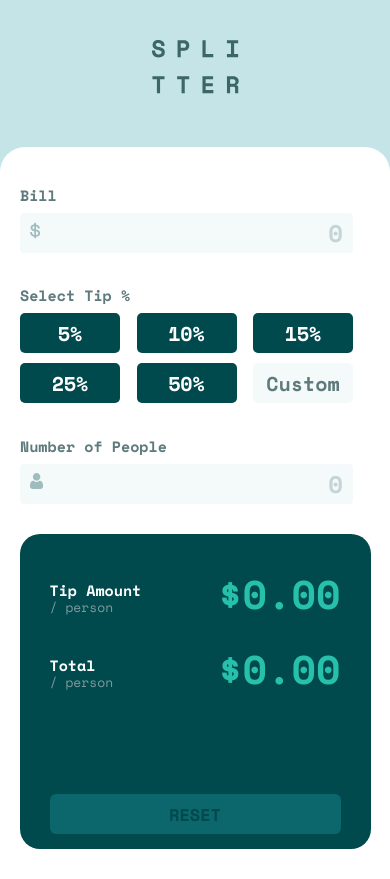
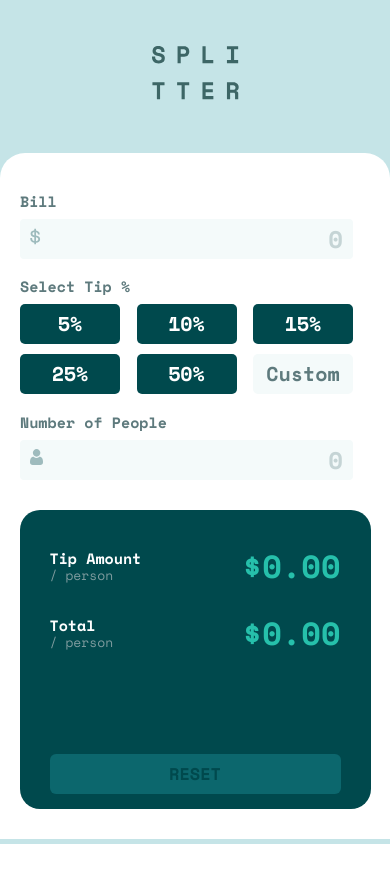
Before and after one commit to Deydii/tip-calculator-app-main, a React (Create React App) app: page / in a window 390 px wide. After the commit the page ends 844 px from the top, so only its background shows below. Built offline with nearby package versions, Linux system fonts and the light colour scheme.

Commit message:
add responsive design on tablet

```diff
--- a/src/components/Splitter/Amount/style.scss
+++ b/src/components/Splitter/Amount/style.scss
@@ -46,6 +46,14 @@
   }
 }
 
+@media screen and (max-width: v.$tablet) {
+  .amount {
+    &__price {
+      font-size: 32px;
+    }
+  }
+}
+
 @media screen and (max-width: v.$mobile) {
   .amount {
     &__price {
--- a/src/components/Splitter/Bill/style.scss
+++ b/src/components/Splitter/Bill/style.scss
@@ -42,3 +42,20 @@ input::-webkit-outer-spin-button,
 input::-webkit-inner-spin-button {
   display: none;
 }
+
+@media screen and (max-width: v.$tablet) {
+  .bill {
+    margin-bottom: 20px;
+    &__input {
+      width: 100%;
+    }
+  }
+}
+
+@media screen and (max-width: v.$mobile-large) {
+  .bill {
+    &__input {
+      width: 90%;
+    }
+  }
+}
--- a/src/components/Splitter/People/style.scss
+++ b/src/components/Splitter/People/style.scss
@@ -55,6 +55,26 @@
   }
 }
 
+@media screen and (max-width: v.$tablet) {
+  .people {
+    &__input {
+      width: 100%;
+    }
+    &__error {
+      right: 0;
+      top: 0;
+    }
+  }
+}
+
+@media screen and (max-width: v.$mobile-large) {
+  .people {
+    &__input {
+      width: 90%;
+    }
+  }
+}
+
 @media screen and (max-width: v.$mobile) {
   .people {
     &__error {
--- a/src/components/Splitter/Tip/style.scss
+++ b/src/components/Splitter/Tip/style.scss
@@ -32,7 +32,7 @@
   border-radius: 5px;
   font-size: 20px;
   font-weight: v.$font-weight-bold;
-  &--selected{
+  &--selected {
     background: v.$color-strong-cyan;
   }
   &--custom {
@@ -50,6 +50,12 @@
   }
 }
 
+@media screen and (max-width: v.$tablet) {
+  .tips {
+    margin-bottom: 20px;
+  }
+}
+
 @media screen and (max-width: v.$mobile) {
   .tip {
     width: 120px;
--- a/src/components/Splitter/style.scss
+++ b/src/components/Splitter/style.scss
@@ -18,6 +18,12 @@
   }
 }
 
+@media screen and (max-width: v.$tablet) {
+  .splitter {
+    max-width: 650px;
+  }
+}
+
 @media screen and (max-width: v.$mobile-large) {
   .splitter {
     width: 100%;
--- a/src/styles/_vars.scss
+++ b/src/styles/_vars.scss
@@ -1,6 +1,7 @@
 // devices
 $mobile : 375px;
 $mobile-large: 767px;
+$tablet: 1023px;
 $desktop: 1440px;
 
 // Colors
```
